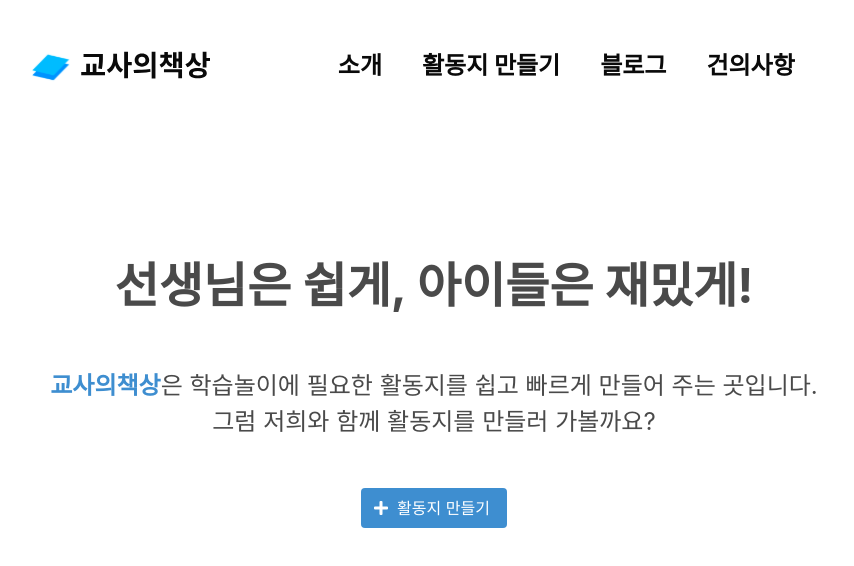
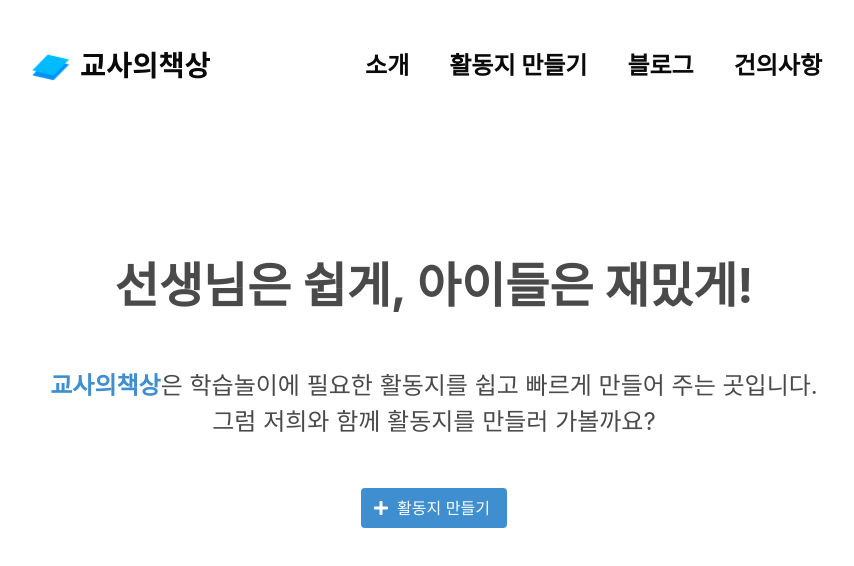
Before and after one commit to hoetaek/teacher-desk, a Vue app in the folder teacher_desk_vue/: page / in a window 1280 px wide. Shown: the top 566 px of the page, without its empty margins (206-1060 px from the left). Built offline with nearby package versions, Linux system fonts and the light colour scheme.

Commit message:
fix: bug of duplicate navbar-center delete

```diff
--- a/teacher_desk_vue/css/mystyle.css
+++ b/teacher_desk_vue/css/mystyle.css
@@ -4,7 +4,7 @@
 
 
 .navbar-center {
-    margin-right: 10%;
+    margin-right: 15%;
     margin-left: 15%;
 }
 
--- a/teacher_desk_vue/src/App.vue
+++ b/teacher_desk_vue/src/App.vue
@@ -1,6 +1,6 @@
 <template>
   <div id="wrapper">
-    <nav class="navbar is-white mt-5 navbar-center is-spaced ">
+    <nav class="navbar is-white mt-5 navbar-center is-spaced">
       <div class="navbar-brand">
         <router-link to="/" class="navbar-item">
           <img src="./assets/brand-cropped.svg" width="180" />
@@ -11,11 +11,10 @@
           <span aria-hidden="true"></span>
           <span aria-hidden="true"></span>
           <span aria-hidden="true"></span>
-          <span aria-hidden="true"></span>
         </a>
       </div>
       <div class="navbar-menu" id="navbar-menu" v-bind:class="{ 'is-active': showMobileMenu }">
-        <div class="navbar-end navbar-center">
+        <div class="navbar-end">
           <router-link to="/" class="navbar-item heading is-4 mr-4">소개</router-link>
           <router-link to="/wordsearch" class="navbar-item heading is-4 mr-4">활동지 만들기</router-link>
           <router-link to="/otherpuzzle" class="navbar-item heading is-4 mr-4">블로그</router-link>
```
Also changed, not shown: teacher_desk_vue/sass/mystyles.scss (+8 -1 lines).
